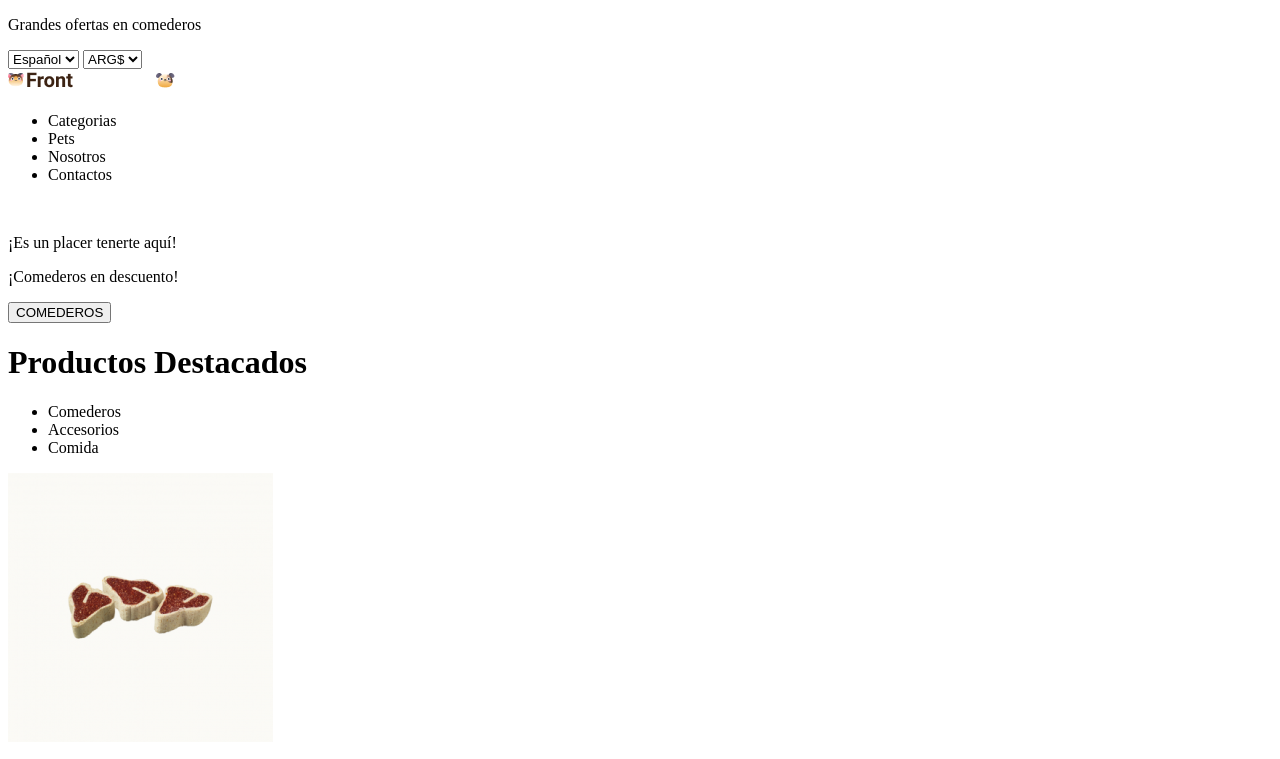
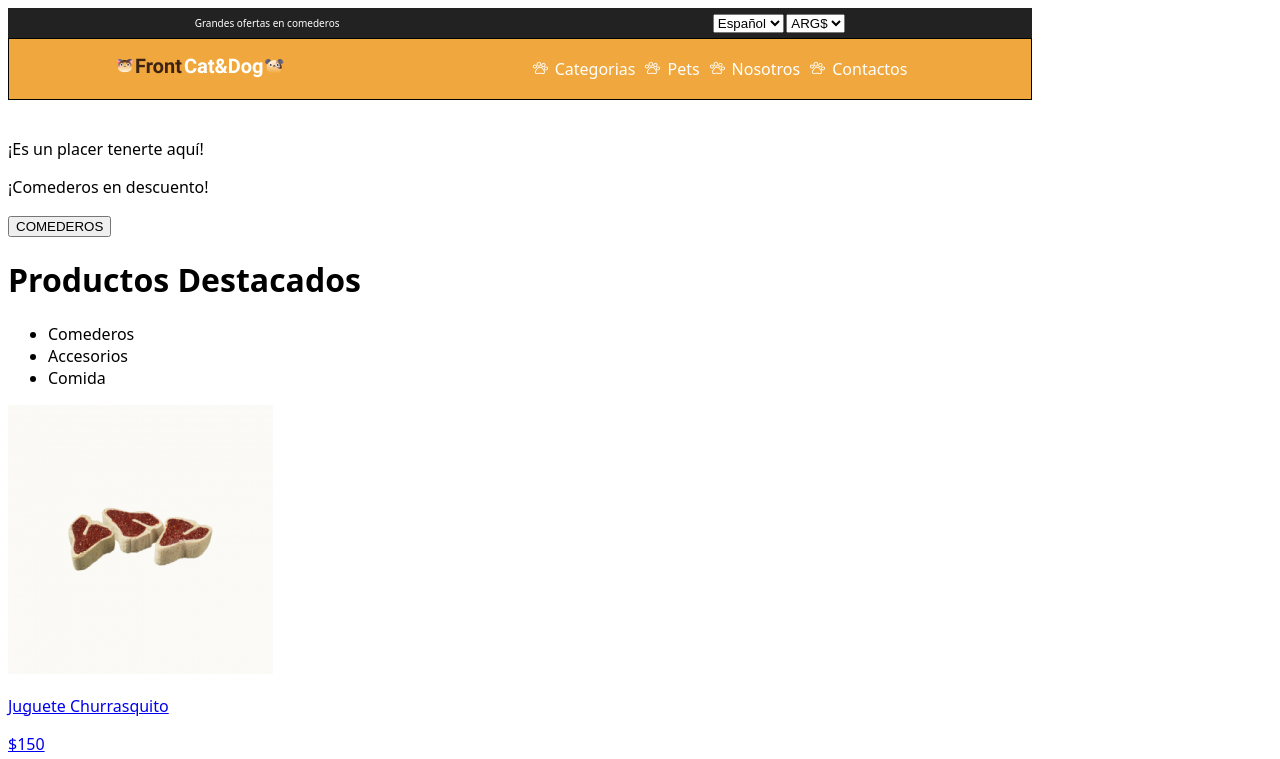
Before and after one commit to TechSergio/petshop, a plain HTML site: page index.html in a window 1280 px wide. Shown: the top 759 px of the page. Drawn offline with Linux system fonts and the light colour scheme.

Commit message:
diseño de header completo

```diff
--- a/css/styles.css
+++ b/css/styles.css
@@ -0,0 +1,46 @@
+* {
+    box-sizing: border-box;
+}
+body {
+    font-family: system-ui, -apple-system, BlinkMacSystemFont, 'Segoe UI', Roboto, Oxygen, Ubuntu, Cantarell, 'Open Sans', 'Helvetica Neue', sans-serif;
+    weight: 400;
+}
+
+header {
+    display: flex;
+    flex-wrap: wrap;
+}
+.top-bar {
+    display: flex;
+    /* flex-wrap: wrap; */
+    justify-content: space-around;
+    align-items: center;
+    width: 1024px;
+    height: 30px;
+    background-color: #222222;
+    font-size: 10px;
+    color: white;
+}
+
+.top-sub-bar {
+    display: flex;
+    justify-content: space-around;
+    align-items: center;
+    /* flex-wrap: wrap; */
+    width: 1024px;
+    height: 62px;
+    background-color: #F0A83E;
+    border: 1px solid black;
+
+}
+
+.nav-bar {
+    display:flex;
+    justify-items: space-around;
+}
+
+.nav-bar li {
+    list-style: url(/img/pawprintSMALL.png);
+    color: white;
+    margin: 1rem;
+}
--- a/index.html
+++ b/index.html
@@ -10,8 +10,8 @@
 <body>
     <header>
         <div class="top-bar">
-            <div><p>Grandes ofertas en comederos</p></div>
-            <div>
+            <p>Grandes ofertas en comederos</p>
+            <div class="top-menu">
                 <select name="idioma" id="idioma">
                     <option value="español">Español</option>
                 </select>
@@ -20,10 +20,10 @@
                 </select>
             </div>
         </div>
-        <div>
-            <div class="logo"><img src="/img/logosup.png" alt="Petshop logo"></div>
+        <div class="top-sub-bar">
+            <div class="image-content"><img src="/img/logosup.png" alt="Petshop logo"></div>
             <nav>
-                <ul>
+                <ul class="nav-bar">
                     <li>Categorias</li>
                     <li>Pets</li>
                     <li>Nosotros</li>
```
